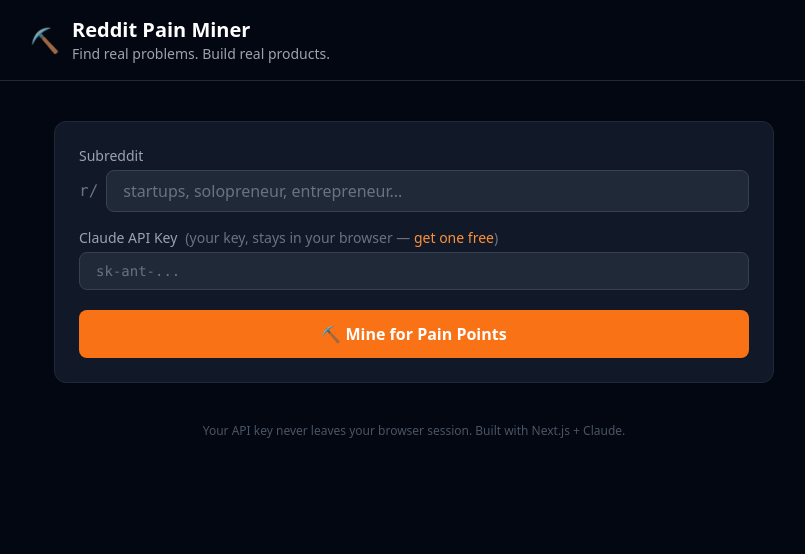
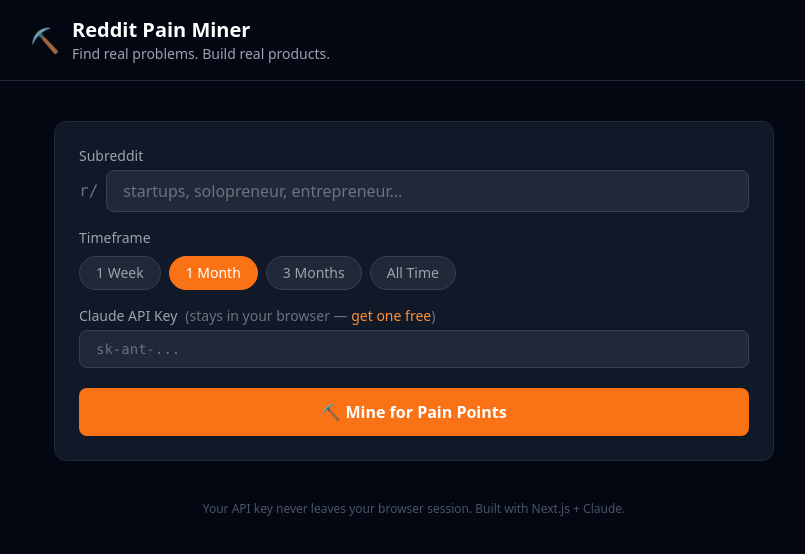
Before and after one commit to Nab20181/Reddit-Pain-Miner, a Next.js app: page / in a window 1280 px wide. Shown: the top 554 px of the page, without its empty margins (226-1031 px from the left). Built offline with nearby package versions, Linux system fonts and the light colour scheme.

Commit message:
feat: timeframe filter + source post links

```diff
--- a/pages/index.js
+++ b/pages/index.js
@@ -1,14 +1,21 @@
 import { useState } from 'react';
+
+const TIMEFRAMES = [
+  { label: '1 Week', value: 'week' },
+  { label: '1 Month', value: 'month' },
+  { label: '3 Months', value: 'year' },
+  { label: 'All Time', value: 'all' },
+];
 
 export default function Home() {
   const [subreddit, setSubreddit] = useState('');
   const [apiKey, setApiKey] = useState('');
-  const [showKey, setShowKey] = useState(false);
+  const [timeframe, setTimeframe] = useState('month');
   const [loading, setLoading] = useState(false);
   const [loadingMsg, setLoadingMsg] = useState('');
   const [result, setResult] = useState(null);
   const [error, setError] = useState(null);
-  const [postCount, setPostCount] = useState(null);
+  const [posts, setPosts] = useState([]);
 
   const analyze = async () => {
     if (!subreddit.trim() || !apiKey.trim()) {
@@ -19,14 +26,13 @@
     setLoading(true);
     setResult(null);
     setError(null);
-    setPostCount(null);
+    setPosts([]);
 
     try {
-      // Fetch Reddit directly from browser (avoids server-side blocks)
       setLoadingMsg('Fetching Reddit posts...');
       const sub = subreddit.trim().replace(/^r\//, '');
       const redditRes = await fetch(
-        `https://www.reddit.com/r/${sub}/top.json?limit=50&t=month`,
+        `https://www.reddit.com/r/${sub}/top.json?limit=50&t=${timeframe}`,
         { headers: { 'Accept': 'application/json' } }
       );
 
@@ -35,33 +41,35 @@
       }
 
       const redditData = await redditRes.json();
-      const posts = redditData.data.children.map(p => ({
+      const fetchedPosts = redditData.data.children.map(p => ({
         title: p.data.title,
-        selftext: p.data.selftext?.slice(0, 300) || '',
+        selftext: p.data.selftext?.slice(0, 150) || '',
         score: p.data.score,
         num_comments: p.data.num_comments,
+        url: `https://reddit.com${p.data.permalink}`,
       }));
 
-      if (!posts || posts.length === 0) {
+      if (!fetchedPosts || fetchedPosts.length === 0) {
         throw new Error('No posts found. Check the subreddit name.');
       }
 
-      // Send posts + API key to our backend for Claude analysis
-      setLoadingMsg(`Analyzing ${posts.length} posts with Claude...`);
+      setPosts(fetchedPosts);
+
+      setLoadingMsg(`Analyzing ${fetchedPosts.length} posts with Claude...`);
       const res = await fetch('/api/analyze', {
         method: 'POST',
         headers: { 'Content-Type': 'application/json' },
-        body: JSON.stringify({ posts, subreddit: sub, apiKey: apiKey.trim() }),
+        body: JSON.stringify({
+          posts: fetchedPosts.slice(0, 25),
+          subreddit: sub,
+          apiKey: apiKey.trim(),
+        }),
       });
 
       const data = await res.json();
-
-      if (!res.ok) {
-        throw new Error(data.error || 'Something went wrong.');
-      }
+      if (!res.ok) throw new Error(data.error || 'Something went wrong.');
 
       setResult(data.analysis);
-      setPostCount(data.postCount);
     } catch (err) {
       setError(err.message || 'Something went wrong.');
     } finally {
@@ -123,11 +131,31 @@
             </div>
           </div>
 
+          {/* Timeframe selector */}
+          <div className="mb-4">
+            <label className="block text-sm font-medium text-gray-400 mb-2">Timeframe</label>
+            <div className="flex gap-2 flex-wrap">
+              {TIMEFRAMES.map(tf => (
+                <button
+                  key={tf.value}
+                  onClick={() => setTimeframe(tf.value)}
+                  className={`px-4 py-1.5 rounded-full text-sm font-medium transition border ${
+                    timeframe === tf.value
+                      ? 'bg-orange-500 border-orange-500 text-white'
+                      : 'bg-gray-800 border-gray-700 text-gray-400 hover:border-orange-500 hover:text-white'
+                  }`}
+                >
+                  {tf.label}
+                </button>
+              ))}
+            </div>
+          </div>
+
           <div className="mb-5">
             <label className="block text-sm font-medium text-gray-400 mb-1">
               Claude API Key
               <span className="text-gray-500 font-normal ml-2">
-                (your key, stays in your browser —{' '}
+                (stays in your browser —{' '}
                 <a href="https://console.anthropic.com/" target="_blank" rel="noopener noreferrer" className="text-orange-400 hover:underline">
                   get one free
                 </a>)
@@ -166,16 +194,14 @@
           </div>
         )}
 
-        {/* Results */}
+        {/* Analysis Results */}
         {result && (
-          <div className="bg-gray-900 border border-gray-800 rounded-xl p-6">
+          <div className="bg-gray-900 border border-gray-800 rounded-xl p-6 mb-6">
             <div className="flex items-center justify-between mb-4 pb-4 border-b border-gray-800">
               <h2 className="font-bold text-lg">Analysis: r/{subreddit.replace(/^r\//, '')}</h2>
-              {postCount && (
-                <span className="text-sm text-gray-400 bg-gray-800 px-3 py-1 rounded-full">
-                  {postCount} posts analyzed
-                </span>
-              )}
+              <span className="text-sm text-gray-400 bg-gray-800 px-3 py-1 rounded-full">
+                {posts.length} posts · {TIMEFRAMES.find(t => t.value === timeframe)?.label}
+              </span>
             </div>
             <div className="prose prose-invert max-w-none">
               {renderResult(result)}
@@ -183,7 +209,33 @@
           </div>
         )}
 
-        {/* Footer */}
+        {/* Source Posts */}
+        {posts.length > 0 && (
+          <div className="bg-gray-900 border border-gray-800 rounded-xl p-6">
+            <h2 className="font-bold text-lg mb-4 pb-4 border-b border-gray-800">
+              📋 Source Posts <span className="text-gray-500 font-normal text-sm ml-2">click to verify on Reddit</span>
+            </h2>
+            <div className="space-y-2">
+              {posts.map((post, i) => (
+                <a
+                  key={i}
+                  href={post.url}
+                  target="_blank"
+                  rel="noopener noreferrer"
+                  className="flex items-start gap-3 p-3 rounded-lg hover:bg-gray-800 transition group"
+                >
+                  <span className="text-gray-600 text-sm font-mono mt-0.5 w-5 shrink-0">{i + 1}</span>
+                  <div className="flex-1 min-w-0">
+                    <p className="text-gray-300 group-hover:text-white text-sm leading-snug">{post.title}</p>
+                    <p className="text-gray-600 text-xs mt-1">↑ {post.score.toLocaleString()} · {post.num_comments} comments</p>
+                  </div>
+                  <span className="text-gray-600 group-hover:text-orange-400 text-xs shrink-0 mt-0.5">↗</span>
+                </a>
+              ))}
+            </div>
+          </div>
+        )}
+
         <p className="text-center text-gray-600 text-xs mt-10">
           Your API key never leaves your browser session. Built with Next.js + Claude.
         </p>
```
